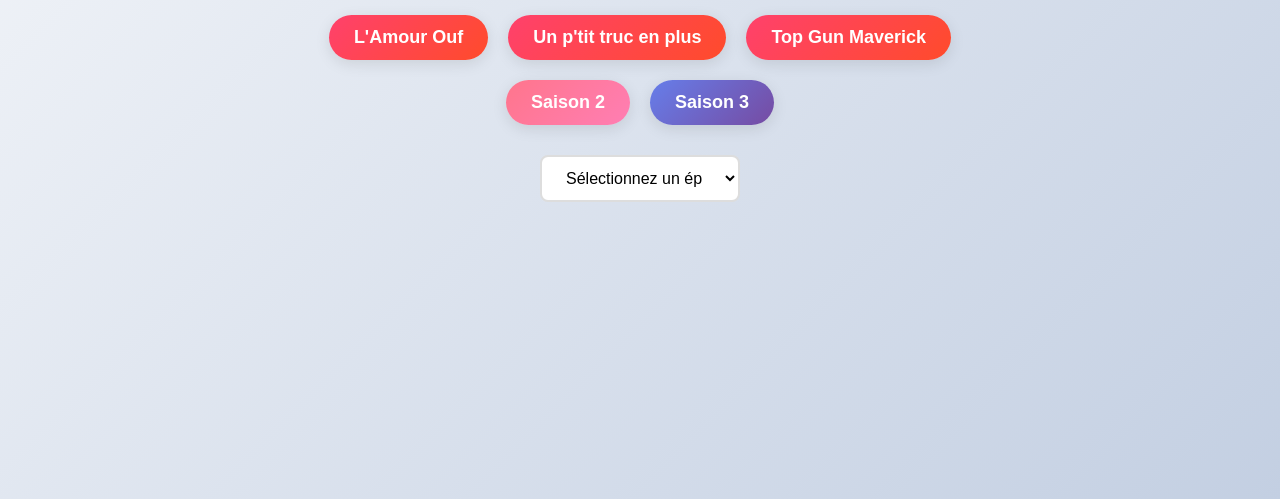
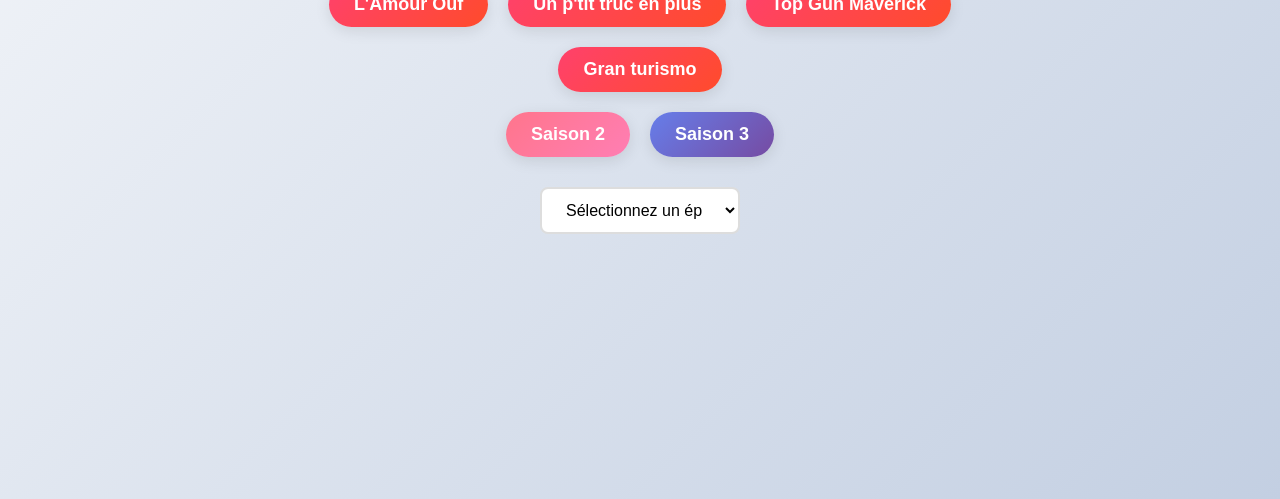
Before and after one commit to FreazDev/labrea, a plain HTML site: page index.html in a window 1280 px wide. Shown: the part 341-840 px from the top of the page. Drawn offline with nearby package versions, Linux system fonts and the light colour scheme.

Commit message:
Update index.html

```diff
--- a/index.html
+++ b/index.html
@@ -199,6 +199,8 @@
             <button class="special-btn" onclick="playSpecialContent('https://store9.gofile.io/download/direct/6f68e2b3-5240-4c85-aba2-999aab8acb24/l-amour-ouf.mp4?cb_y28vr5u00nd=1744057336687')">L'Amour Ouf</button>
             <button class="special-btn" onclick="playSpecialContent('https://dl30.topstrime.online/hls2/10/01012/9hcdym9i1fl2_x/index-v1-a1.m3u8?t=ocb7L5V3rOcQLT86mN6HFqrZ_x7w8oEnlr_w9wUQZyo&s=1744057769&e=43200&f=5063422&i=0.0&sp=0&fr=9hcdym9i1fl2')">Un p'tit truc en plus</button>
                         <button class="special-btn" onclick="playSpecialContent('https://cineshow.xyz/movies/Top-Gun-Maverick.mp4')">Top Gun Maverick</button>
+<button class="special-btn" onclick="playSpecialContent('https://cineshow.xyz/movies/Gran-Turismo.mp4')">Gran turismo</button>
+
         </div>
 
         <div class="season-buttons">
```
